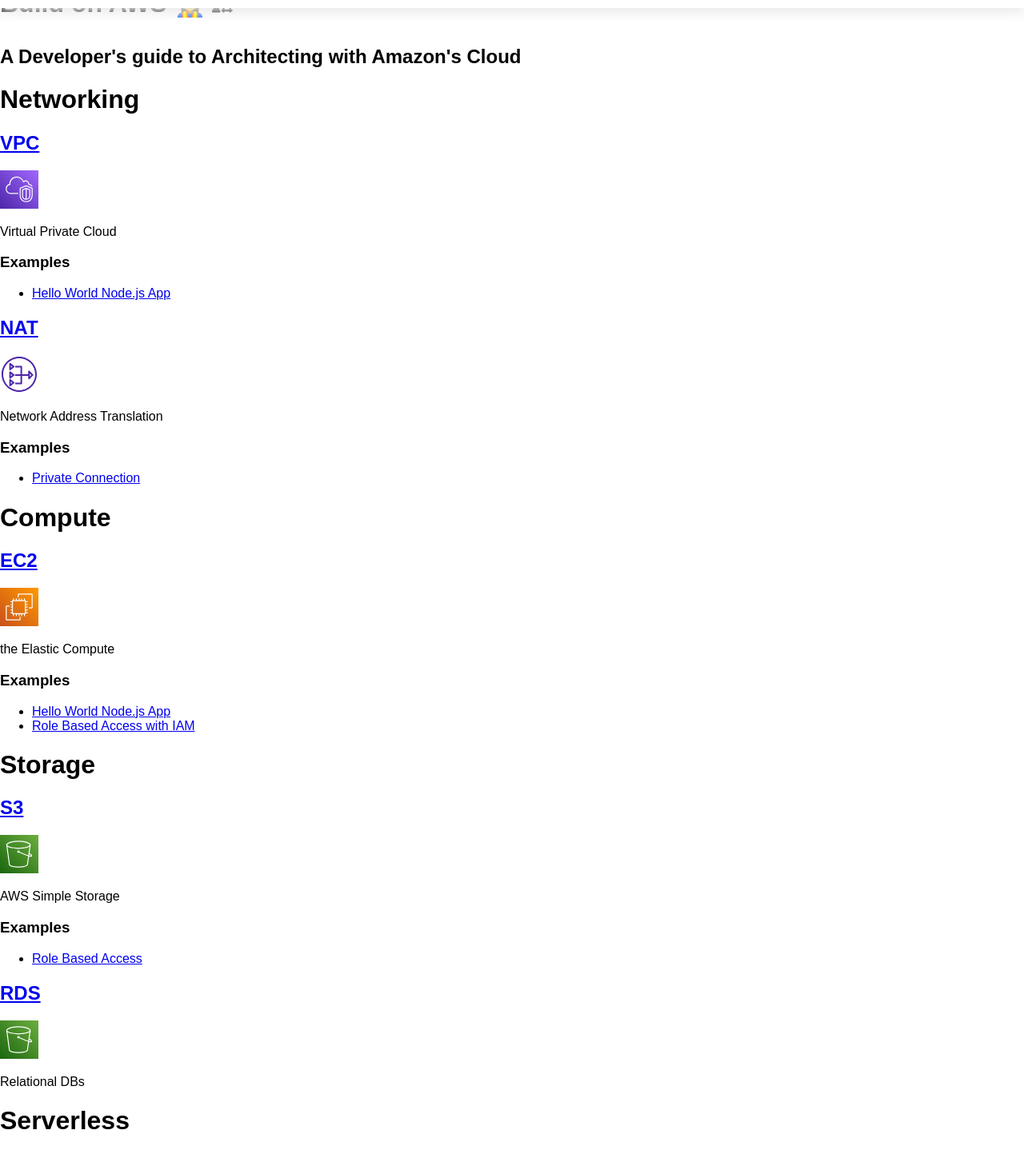
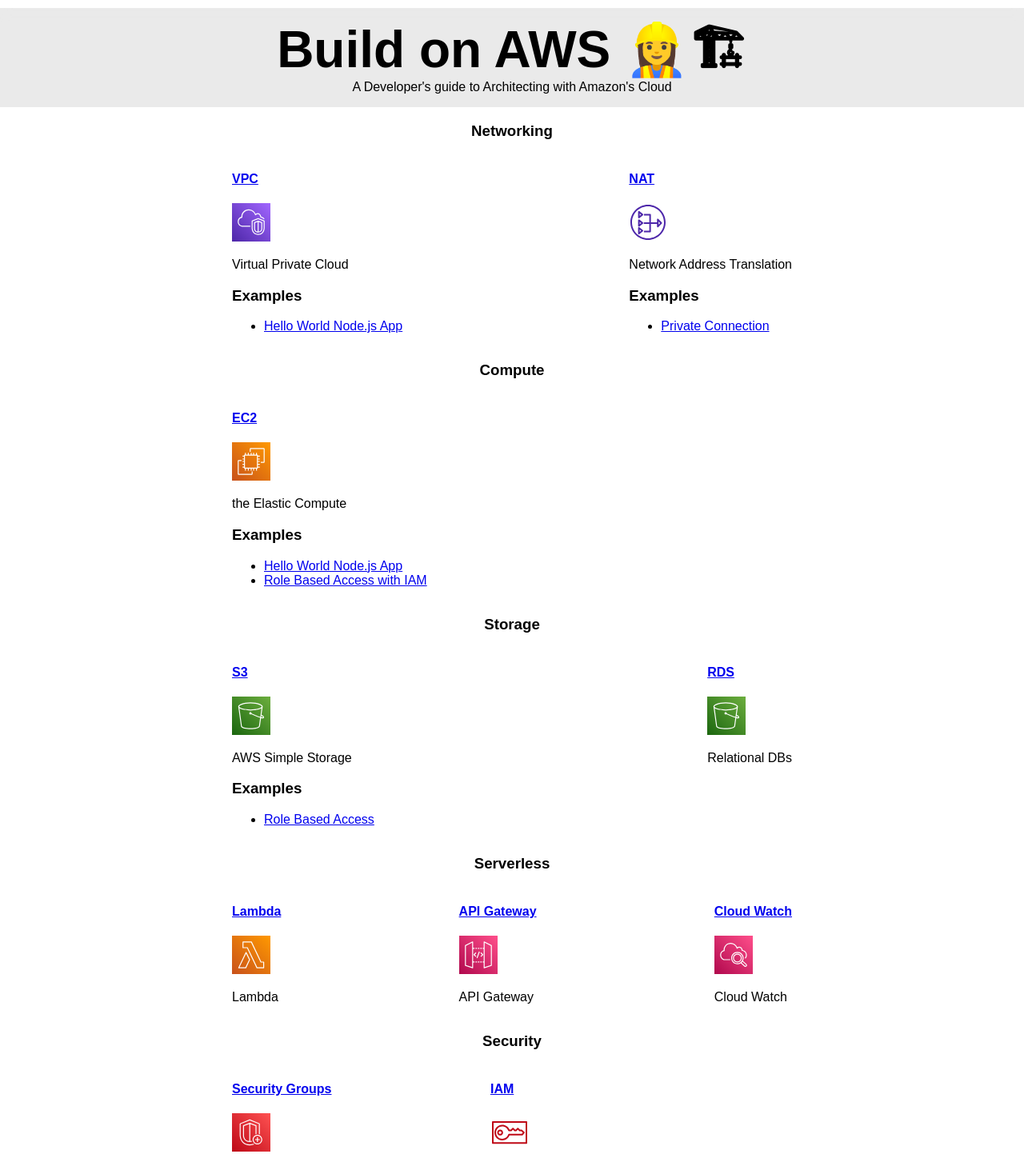
Before and after one commit to alexUXUI/build-on-aws, a Next.js app: page / in a window 1280 px wide. Shown: the part 40-1483 px from the top of the page at 80% size. Built offline with nearby package versions, Linux system fonts and the light colour scheme.

Commit message:
home page styles

```diff
--- a/pages/index.tsx
+++ b/pages/index.tsx
@@ -19,18 +19,19 @@
         <meta name="description" content="Generated by create next app" />
         <link rel="icon" href="/favicon.ico" />
       </Head>
+      <div className={styles.banner}>
+        <h1 className={styles.title}>Build on AWS 👷‍♀️🏗</h1>
+        <p className={styles.description}>
+          A Developer's guide to Architecting with Amazon's Cloud
+        </p>
+      </div>
       <main className={styles.main}>
-        <h1 className={styles.title}>Build on AWS 👷‍♀️🏗</h1>
-        <h2 className={styles.description}>
-          A Developer's guide to Architecting with Amazon's Cloud
-        </h2>
-
-        <h1 className={styles.category}>Networking</h1>
+        <h3 className={styles.category}>Networking</h3>
         <div className={styles.grid}>
           <div className={styles.card}>
             <div className={styles.header}>
               <a href="/vpc">
-                <h2>VPC</h2>
+                <h4>VPC</h4>
               </a>
               <VPC_ICON />
             </div>
@@ -50,7 +51,7 @@
           <div className={styles.card}>
             <div className={styles.header}>
               <a href="/nat">
-                <h2>NAT</h2>
+                <h4>NAT</h4>
               </a>
               <NAT_ICON />
             </div>
@@ -67,12 +68,12 @@
             </div>
           </div>
         </div>
-        <h1 className={styles.category}>Compute</h1>
+        <h3 className={styles.category}>Compute</h3>
         <div className={styles.grid}>
           <div className={styles.card}>
             <div className={styles.header}>
               <a href="/ec2">
-                <h2>EC2</h2>
+                <h4>EC2</h4>
               </a>
               <EC2_ICON />
             </div>
@@ -94,12 +95,12 @@
             </div>
           </div>
         </div>
-        <h1 className={styles.category}>Storage</h1>
+        <h3 className={styles.category}>Storage</h3>
         <div className={styles.grid}>
           <div className={styles.card}>
             <div className={styles.header}>
               <a href="/nat">
-                <h2>S3</h2>
+                <h4>S3</h4>
               </a>
               <S3_ICON />
             </div>
@@ -118,7 +119,7 @@
           <div className={styles.card}>
             <div className={styles.header}>
               <a href="/nat">
-                <h2>RDS</h2>
+                <h4>RDS</h4>
               </a>
               <S3_ICON />
             </div>
@@ -127,12 +128,12 @@
             </div>
           </div>
         </div>
-        <h1 className={styles.category}>Serverless</h1>
+        <h3 className={styles.category}>Serverless</h3>
         <div className={styles.grid}>
           <div className={styles.card}>
             <div className={styles.header}>
               <a href="/nat">
-                <h2>Lambda</h2>
+                <h4>Lambda</h4>
               </a>
               <LAMBDA_ICON />
             </div>
@@ -144,7 +145,7 @@
           <div className={styles.card}>
             <div className={styles.header}>
               <a href="/nat">
-                <h2>API Gateway</h2>
+                <h4>API Gateway</h4>
               </a>
               <API_GATEWAY_ICON />
             </div>
@@ -156,7 +157,7 @@
           <div className={styles.card}>
             <div className={styles.header}>
               <a href="/nat">
-                <h2>Cloud Watch</h2>
+                <h4>Cloud Watch</h4>
               </a>
               <CLOUDWATCH_ICON />
             </div>
@@ -165,12 +166,12 @@
             </div>
           </div>
         </div>
-        <h1 className={styles.category}>Security</h1>
+        <h3 className={styles.category}>Security</h3>
         <div className={styles.grid}>
           <div className={styles.card}>
             <div className={styles.header}>
               <a href="/nat">
-                <h2>Security Groups</h2>
+                <h4>Security Groups</h4>
               </a>
               <SECURITY_GROUP_ICON />
             </div>
@@ -185,7 +186,7 @@
           <div className={styles.card}>
             <div className={styles.header}>
               <a href="/nat">
-                <h2>IAM</h2>
+                <h4>IAM</h4>
               </a>
               <IAM_ICON />
             </div>
@@ -206,3 +207,9 @@
     </div>
   );
 }
+
+{
+  /*
+
+      */
+}
--- a/styles/Home.module.css
+++ b/styles/Home.module.css
@@ -7,32 +7,8 @@
   align-items: center;
 }
 
-.main {
-  padding: 3rem 0;
-  flex: 1;
-  display: flex;
-  flex-direction: column;
-  justify-content: center;
-  align-items: center;
-}
 
-.footer {
-  width: 100%;
-  height: 70px;
-  text-align: center;
-  border-top: 1px solid #eaeaea;
-  display: flex;
-  justify-content: center;
-  align-items: center;
-  margin-top: 2rem;
-}
 
-.footer a {
-  display: flex;
-  justify-content: center;
-  align-items: center;
-  flex-grow: 1;
-}
 
 .title a {
   color: #0070f3;
@@ -152,3 +128,62 @@
     margin: 0.5rem 0 0.5rem 0;
   }
 } */
+
+.main {
+  /* margin: 50px 0 0 0; */
+  flex: 1;
+  display: flex;
+  flex-direction: column;
+  justify-content: center;
+  align-items: center;
+  background: white;
+}
+
+.footer {
+  width: 100%;
+  height: 70px;
+  text-align: center;
+  display: flex;
+  justify-content: center;
+  align-items: center;
+  margin-top: 2rem;
+  bottom: 0;
+  background: white;
+}
+
+.footer a {
+  display: flex;
+  justify-content: center;
+  align-items: center;
+  flex-grow: 1;
+}
+
+.grid {
+  display: flex;
+  flex-direction: row;
+  align-items: flex-start;
+  max-width: 700px;
+  width: 100%;
+  justify-content: space-between;
+  flex-wrap: wrap;
+}
+
+.banner {
+  margin: 50px 0 0 0;
+  flex: 1;
+  display: flex;
+  flex-direction: column;
+  justify-content: center;
+  align-items: center;
+}
+
+.banner h1 {
+  margin: 1rem 0 0 0;
+  line-height: 1.15;
+  font-size: 4rem;
+}
+.banner p {
+  margin: 0rem 0 1rem 0;
+  line-height: 1.15;
+  font-size: 1rem;
+}
--- a/styles/globals.css
+++ b/styles/globals.css
@@ -112,3 +112,7 @@
   margin: 0;
   padding: 0;
 }
+
+body {
+  background-color: #eaeaea;
+}
```
